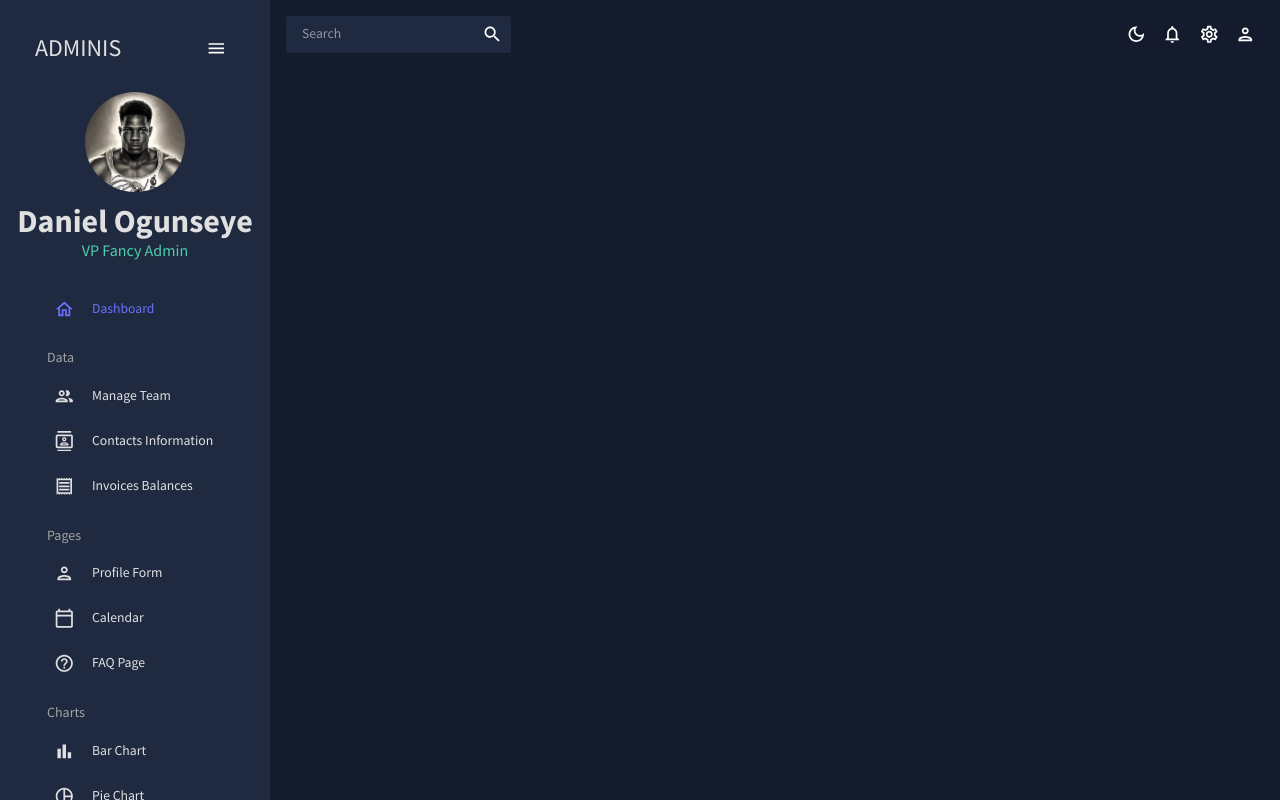
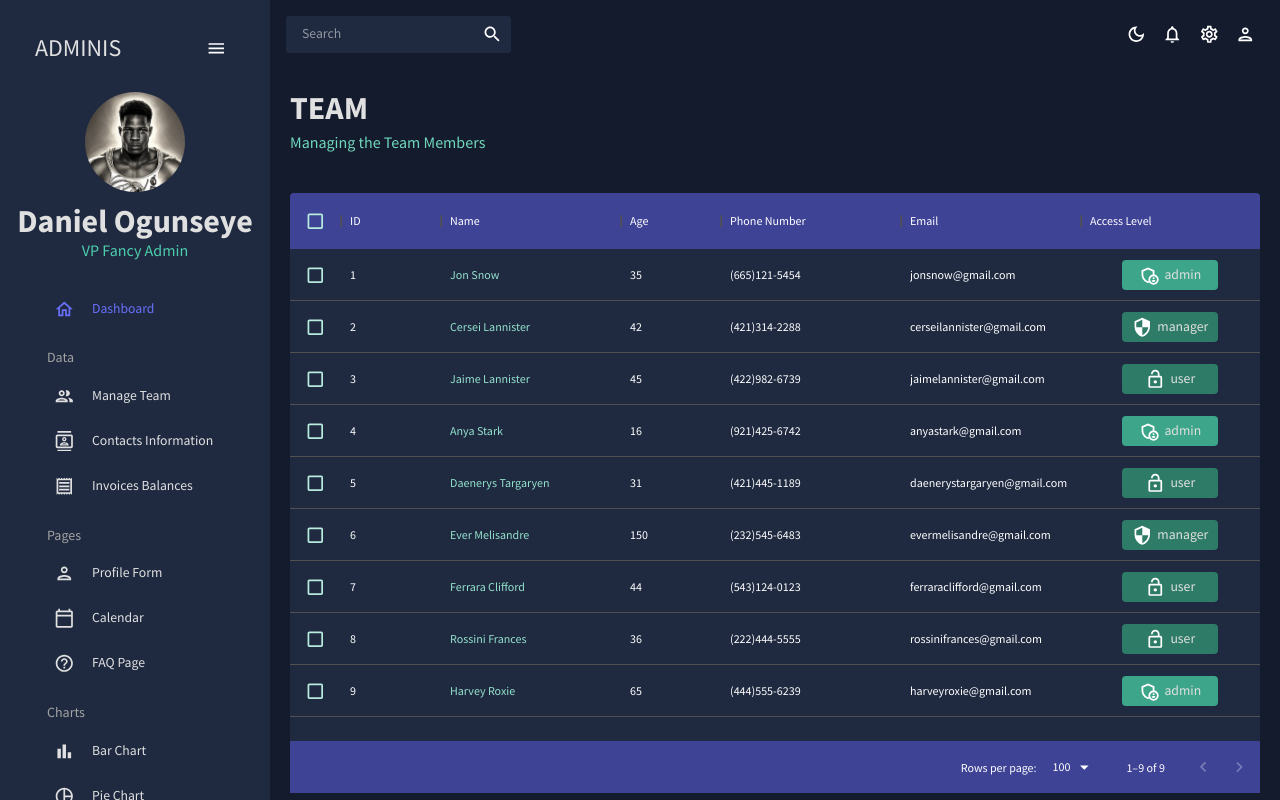
Before and after one commit to Dcode24/Admin-dashboard-app, a React (Create React App) app: page /team in a window 1280 px wide. Built offline with nearby package versions, Linux system fonts and the light colour scheme.

Commit message:
Tables with Mui Data Grid. Added Tables to Team, Contacts & Invoices

```diff
--- a/package.json
+++ b/package.json
@@ -10,7 +10,7 @@
     "@fullcalendar/list": "^5.11.3",
     "@fullcalendar/timegrid": "^5.11.3",
     "@mui/icons-material": "^5.10.16",
-    "@mui/material": "^5.10.17",
+    "@mui/material": "^5.11.0",
     "@mui/x-data-grid": "^5.17.14",
     "@nivo/bar": "^0.80.0",
     "@nivo/core": "^0.80.0",
--- a/src/App.js
+++ b/src/App.js
@@ -4,9 +4,9 @@
 import Topbar from "./scenes/global/Topbar";
 import Sidebar from "./scenes/global/Sidebar";
 import Dashboard from "./scenes/dashboard";
-// import Team from "./scenes/team";
-// import Invoices from "./scenes/invoices";
-// import Contacts from "./scenes/contacts";
+import Team from "./scenes/team";
+import Contacts from "./scenes/contacts";
+import Invoices from "./scenes/invoices";
 // import Bar from "./scenes/bar";
 // import Form from "./scenes/form";
 // import Line from "./scenes/line";
@@ -28,9 +28,9 @@
             <Topbar />
             <Routes>
               <Route path="/" element={<Dashboard />} />
-              {/* <Route path="/team" element={<Team />} /> */}
-              {/* <Route path="/contacts" element={<Contacts />} /> */}
-              {/* <Route path="/invoices" element={<Invoices />} /> */}
+              <Route path="/team" element={<Team />} />
+              <Route path="/contacts" element={<Contacts />} />
+              <Route path="/invoices" element={<Invoices />} />
               {/* <Route path="/form" element={<Form />} /> */}
               {/* <Route path="/bar" element={<Bar />} /> */}
               {/* <Route path="/pie" element={<Pie />} /> */}
--- /dev/null
+++ b/src/scenes/contacts/index.jsx
@@ -0,0 +1,103 @@
+import { Box } from "@mui/material";
+import { DataGrid, GridToolbar } from "@mui/x-data-grid";
+import { tokens } from "../../theme";
+import { mockDataContacts } from "../../data/mockData";
+import Header from "../../components/Header";
+import { useTheme } from "@mui/material";
+
+const Contacts = () => {
+  const theme = useTheme();
+  const colors = tokens(theme.palette.mode);
+
+  const columns = [
+    { field: "id", headerName: "ID", flex: 0.5 },
+    { field: "registraId", headerName: "Registrar ID" },
+    {
+      field: "name",
+      headerName: "Name",
+      flex: 1,
+      cellClassName: "name-column--cell",
+    },
+    {
+      field: "age",
+      headerName: "Age",
+      type: "number",
+      headerAlign: "left",
+      align: "left",
+    },
+    {
+      field: "phone",
+      headerName: "Phone Number",
+      flex: 1,
+    },
+    {
+      field: "email",
+      headerName: "Email",
+      flex: 1,
+    },
+    {
+      field: "address",
+      headerName: "Address",
+      flex: 1,
+    },
+    {
+      field: "city",
+      headerName: "City",
+      flex: 1,
+    },
+    {
+      field: "zipCode",
+      headerName: "ZipCode",
+      flex: 1,
+    },
+  ];
+
+  return (
+    <Box m="20px">
+      <Header
+        title="CONTACTS"
+        subtitle="List of Contacts for Future Reference"
+      />
+      <Box
+        m="40px 0 0 0"
+        height="75vh"
+        sx={{
+          "& .MuiDataGrid-root": {
+            border: "none",
+          },
+          "& .MuiDataGrid-cell": {
+            borderBottom: "none",
+          },
+          "& .name-column--cell": {
+            color: colors.greenAccent[300],
+          },
+          "& .MuiDataGrid-columnHeaders": {
+            backgroundColor: colors.blueAccent[700],
+            borderBottom: "none",
+          },
+          "& .MuiDataGrid-virtualScroller": {
+            backgroundColor: colors.primary[400],
+          },
+          "& .MuiDataGrid-footerContainer": {
+            borderTop: "none",
+            backgroundColor: colors.blueAccent[700],
+          },
+          "& .MuiCheckbox-root": {
+            color: `${colors.greenAccent[200]} !important`,
+          },
+          "& .MuiDataGrid-toolbarContainer .MuiButton-text": {
+            color: `${colors.grey[100]} !important`,
+          },
+        }}
+      >
+        <DataGrid
+          rows={mockDataContacts}
+          columns={columns}
+          components={{ Toolbar: GridToolbar }}
+        />
+      </Box>
+    </Box>
+  );
+};
+
+export default Contacts;
--- /dev/null
+++ b/src/scenes/invoices/index.jsx
@@ -0,0 +1,84 @@
+import { Box, Typography, useTheme } from "@mui/material";
+import { DataGrid } from "@mui/x-data-grid";
+import { tokens } from "../../theme";
+import { mockDataInvoices } from "../../data/mockData";
+import Header from "../../components/Header";
+
+const Invoices = () => {
+  const theme = useTheme();
+  const colors = tokens(theme.palette.mode);
+
+  const columns = [
+    { field: "id", headerName: "ID", flex: 0.5 },
+    {
+      field: "name",
+      headerName: "Name",
+      flex: 1,
+      cellClassName: "name-column--cell",
+    },
+    {
+      field: "phone",
+      headerName: "Phone Number",
+      flex: 1,
+    },
+    {
+      field: "email",
+      headerName: "Email",
+      flex: 1,
+    },
+    {
+      field: "cost",
+      headerName: "Cost",
+      flex: 1,
+      renderCell: (params) => (
+        <Typography color={colors.greenAccent[500]}>
+          ${params.row.cost}
+        </Typography>
+      ),
+    },
+    {
+      field: "date",
+      headerName: "Date",
+      flex: 1,
+    },
+  ];
+
+  return (
+    <Box m="20px">
+      <Header title="INVOICES" subtitle="List of Invoice Balances" />
+      <Box
+        m="40px 0 0 0"
+        height="75vh"
+        sx={{
+          "& .MuiDataGrid-root": {
+            border: "none",
+          },
+          "& .MuiDataGrid-cell": {
+            borderBottom: "none",
+          },
+          "& .name-column--cell": {
+            color: colors.greenAccent[300],
+          },
+          "& .MuiDataGrid-columnHeaders": {
+            backgroundColor: colors.blueAccent[700],
+            borderBottom: "none",
+          },
+          "& .MuiDataGrid-virtualScroller": {
+            backgroundColor: colors.primary[400],
+          },
+          "& .MuiDataGrid-footerContainer": {
+            borderTop: "none",
+            backgroundColor: colors.blueAccent[700],
+          },
+          "& .MuiCheckbox-root": {
+            color: `${colors.greenAccent[200]} !important`,
+          },
+        }}
+      >
+        <DataGrid checkboxSelection rows={mockDataInvoices} columns={columns} />
+      </Box>
+    </Box>
+  );
+};
+
+export default Invoices;
--- /dev/null
+++ b/src/scenes/team/index.jsx
@@ -0,0 +1,109 @@
+import { Box, Typography, useTheme } from "@mui/material";
+import { DataGrid } from "@mui/x-data-grid";
+import { tokens } from "../../theme";
+import { mockDataTeam } from "../../data/mockData";
+import AdminPanelSettingsOutlinedIcon from "@mui/icons-material/AdminPanelSettingsOutlined";
+import LockOpenOutlinedIcon from "@mui/icons-material/LockOpenOutlined";
+import SecurityOutlinedIcon from "@mui/icons-material/SecurityOutlined";
+import Header from "../../components/Header";
+
+const Team = () => {
+  const theme = useTheme();
+  const colors = tokens(theme.palette.mode);
+  const columns = [
+    { field: "id", headerName: "ID" },
+    {
+      field: "name",
+      headerName: "Name",
+      flex: 1,
+      cellClassName: "name-column--cell",
+    },
+    {
+      field: "age",
+      headerName: "Age",
+      type: "number",
+      headerAlign: "left",
+      align: "left",
+    },
+    {
+      field: "phone",
+      headerName: "Phone Number",
+      flex: 1,
+    },
+    {
+      field: "email",
+      headerName: "Email",
+      flex: 1,
+    },
+    {
+      field: "accessLevel",
+      headerName: "Access Level",
+      flex: 1,
+      renderCell: ({ row: { access } }) => {
+        return (
+          <Box
+            width="60%"
+            m="0 auto"
+            p="5px"
+            display="flex"
+            justifyContent="center"
+            backgroundColor={
+              access === "admin"
+                ? colors.greenAccent[600]
+                : access === "manager"
+                ? colors.greenAccent[700]
+                : colors.greenAccent[700]
+            }
+            borderRadius="4px"
+          >
+            {access === "admin" && <AdminPanelSettingsOutlinedIcon />}
+            {access === "manager" && <SecurityOutlinedIcon />}
+            {access === "user" && <LockOpenOutlinedIcon />}
+            <Typography color={colors.grey[100]} sx={{ ml: "5px" }}>
+              {access}
+            </Typography>
+          </Box>
+        );
+      },
+    },
+  ];
+
+  return (
+    <Box m="20px">
+      <Header title="TEAM" subtitle="Managing the Team Members" />
+      <Box
+        m="40px 0 0 0"
+        height="75vh"
+        sx={{
+          "& .MuiDataGrid-root": {
+            border: "none",
+          },
+          "& .MuiDataGrid-cell": {
+            borderBottom: "none",
+          },
+          "& .name-column--cell": {
+            color: colors.greenAccent[300],
+          },
+          "& .MuiDataGrid-columnHeaders": {
+            backgroundColor: colors.blueAccent[700],
+            borderBottom: "none",
+          },
+          "& .MuiDataGrid-virtualScroller": {
+            backgroundColor: colors.primary[400],
+          },
+          "& .MuiDataGrid-footerContainer": {
+            borderTop: "none",
+            backgroundColor: colors.blueAccent[700],
+          },
+          "& .MuiCheckbox-root": {
+            color: `${colors.greenAccent[200]} !important`,
+          },
+        }}
+      >
+        <DataGrid checkboxSelection rows={mockDataTeam} columns={columns} />
+      </Box>
+    </Box>
+  );
+};
+
+export default Team;
```
Also changed, not shown: 1 other file (tests, documents, lock files or other folders).
